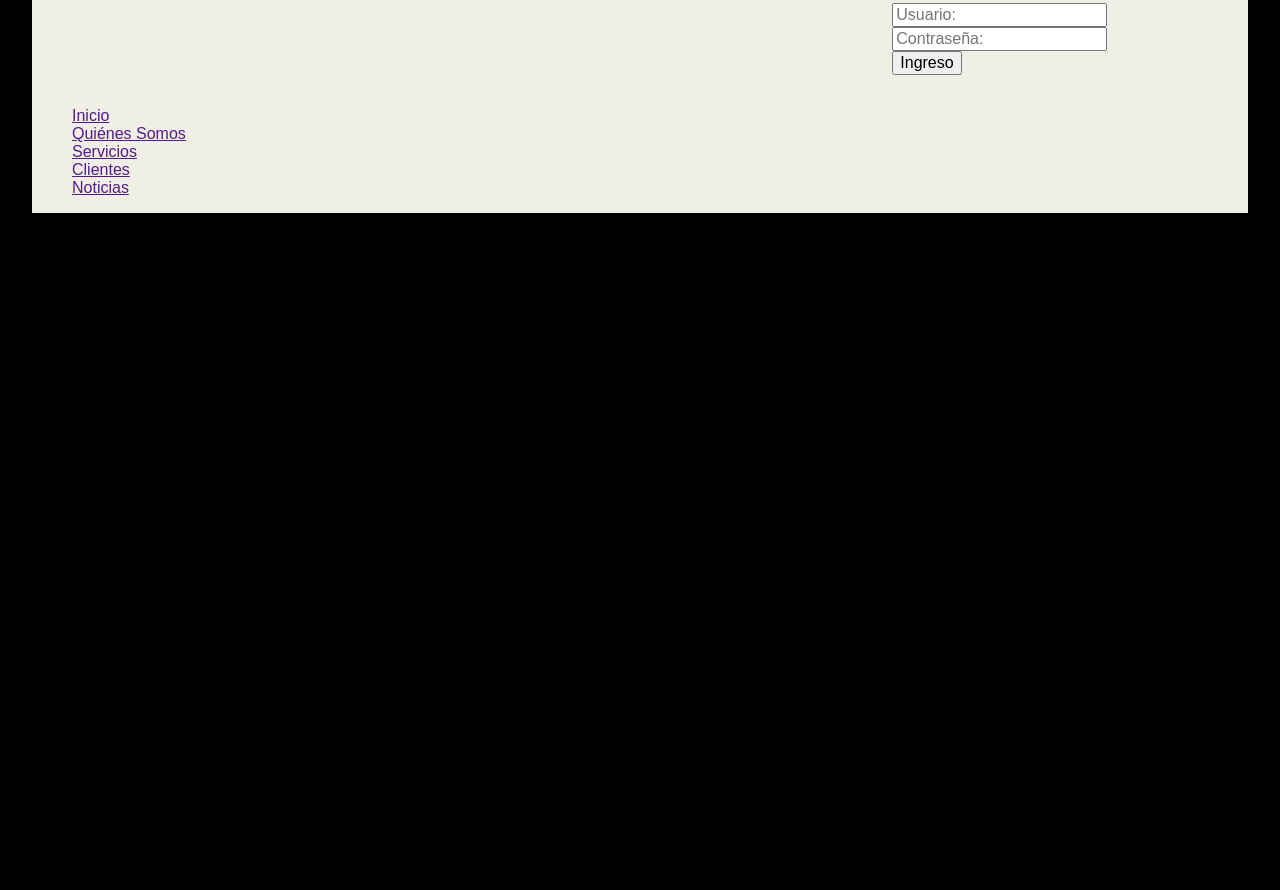
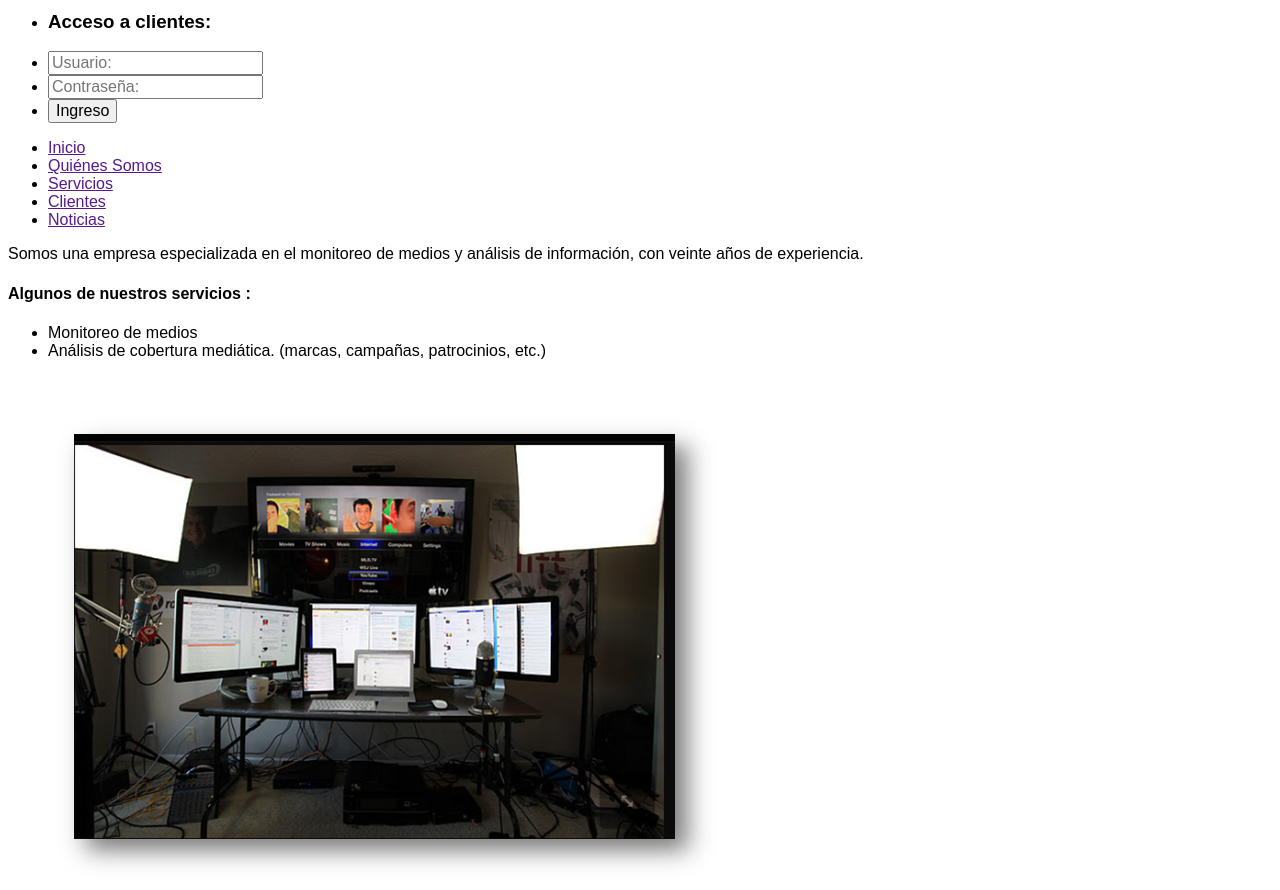
Before and after one commit to isaacBats/demo.opemedios, a plain HTML site: page index.html in a window 1280 px wide. Shown: the part 246-1136 px from the top of the page. Before the commit the page ends 800 px from the top, so only its background shows below. Drawn offline with Linux system fonts and the light colour scheme.

Commit message:
Se ha creado el contenido en formato html

```diff
--- a/css/styleOpera.css
+++ b/css/styleOpera.css
@@ -13,22 +13,57 @@ body{
 }
 	.header_logo{
 		display: table-cell;
+		font-family: 'Lato', sans-serif;
 		max-width: 530px;
 		max-height: 225px;
 	}
 
 .form_acces{
 	display: table-cell;
+	text-align: center;
 }
 	.form_acces_list{
-
+		display: inline-block;
 	}
 
+	.form_acces_item{
+		display: block;
+		margin: .3em auto;
+		padding: .1em;
+		/*text-align: center;*/
+	}
+
+		.form_acces_title{
+			margin: 0;
+		}
+
 .menu{
+	background-color: #00659B;
 	display: table-row;
+	width: 100%;
+}
+	.menu_list{
+		width: 100%;
+	}
+	.menu_item{
+		display: inline-block;
+		/*margin: 0 1.5rem;
+		padding: .2em;
+		width: 20%;*/
+		height: 40px;
+		text-align: center;
+		width: 90px;
+	}
+
+.container{
+	background-color: #F0EFE6;
+	display: table-cell;
+	margin: 0 auto;
+	width: 95%;
 }
 
-.img{
+
+.img_width_100{
 	max-width: 100%;
 }
 
--- a/index.html
+++ b/index.html
@@ -7,13 +7,15 @@
 	<meta name="robots" content="all">
 	<meta name="viewport" content="width=device-width, initial-scale=1, maximum-scale=1, user-scalable=no">
 	<title>OPEMEDIOS</title>
-	<link rel="stylesheet" type="text/css" href="css/styleOpera.css">
+	<!-- <link rel="stylesheet" type="text/css" href="css/styleOpera.css"> -->
 	<link rel="stylesheet" type="text/css" href="css/normalize.css">
 	<link rel="shortcut icon" href="images/operamedios.ico">
+	<!-- Fuentes de google -->
+	<link href='https://fonts.googleapis.com/css?family=Lato' rel='stylesheet' type='text/css'>
 </head>
 <body>
 	<header class="header">
-		<img class="header_logo img" src="../images/logo_opemedios.png">
+		<img class="header_logo img_width_100" src="../images/logo_opemedios.png">
 		<form class="form_acces">
 			<ul class="form_acces_list  lstyle_none">
 				<li class="form_acces_item">
@@ -40,5 +42,43 @@
 			</ul>
 		</nav>
 	</header>
+	<main class="container">
+		<section class="section_level_1">
+			<p>Somos una empresa especializada en el monitoreo de medios y análisis de información, con veinte años de experiencia.
+			</p>
+			<h4>Algunos de nuestros servicios :</h4>
+			<ul>
+				<li>Monitoreo de medios</li>
+				<li>Análisis de cobertura mediática. (marcas, campañas, patrocinios, etc.)</li>
+			</ul>
+			<a href="">
+				<img src="">
+			</a>
+		</section>
+		<section class="section_level_1">
+			<figure>
+				<img src="images/internet.png" alt="internet">
+				<img src="images/television.jpg" alt="television">
+				<img src="images/periodico.jpg" alt="prensa">
+				<img src="images/radio.jpg" alt="radio">
+				<img src="images/social_media.png" alt="social media">
+			</figure>
+		</section>
+	</main>
+	<footer class="footer_home">
+		<nav>
+			<ul>
+				<li>
+					<article>
+						<h5>OPEMEDIOS</h5>
+						<P>Calle Ures 69, Colonia Roma Sur C.P. 06760, Delegacion Cuauhtémoc. México D.F.</P>
+						<p>Tel. 5584-6410   Email: atencion@opemedios.com.mx</p>
+					</article>
+				</li>
+				<li>Facebook</li>
+				<li>Twitter</li>
+			</ul>
+		</nav>
+	</footer>
 </body>
 </html>
```
Also changed, not shown: images/internet.png (added), images/periodico.jpg (added), images/protocolo-en-medios.png (added), images/radio.jpg (added), images/social_media.png (added), images/television.jpg (added).
